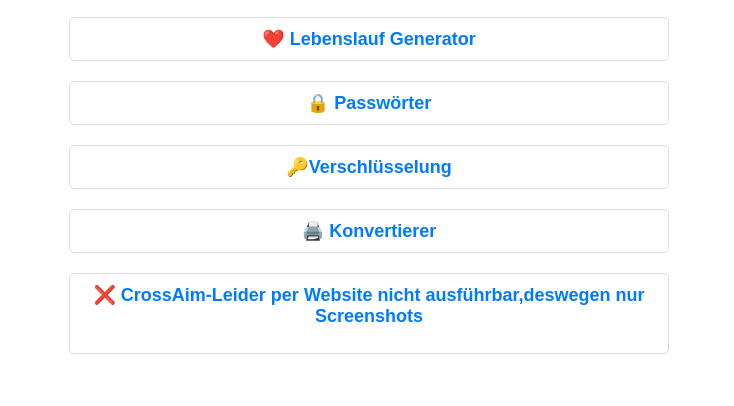
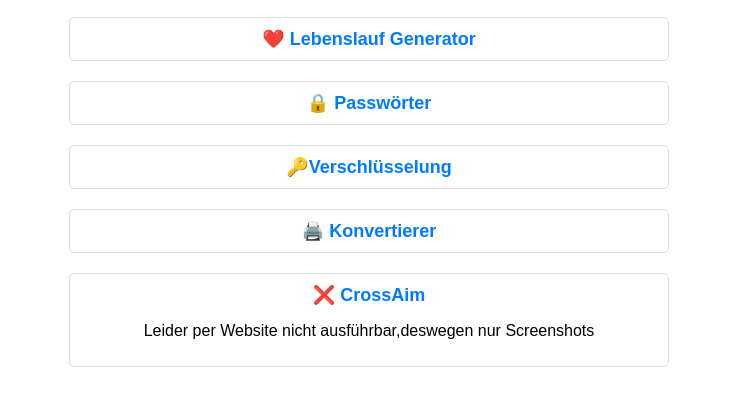
Before and after one commit to Monkeylas/Monkeylas.github.io, a plain HTML site: page index.html in a window 1280 px wide. Shown: the part 160-566 px from the top of the page, without its empty margins (271-1005 px from the left). Drawn offline with Linux system fonts and the light colour scheme.

Commit message:
Update index.html

```diff
--- a/index.html
+++ b/index.html
@@ -32,7 +32,9 @@
         </div>
         <p>
         <div class="project">
-            <a href="crossaim/index.html">❌ CrossAim-Leider per Website nicht ausführbar,deswegen nur Screenshots</a>
+            <a href="crossaim/index.html">❌ CrossAim</a>
+            <p>Leider per Website nicht ausführbar,deswegen nur Screenshots</p>
+        </div>
         </p>
     </div>
 
```
